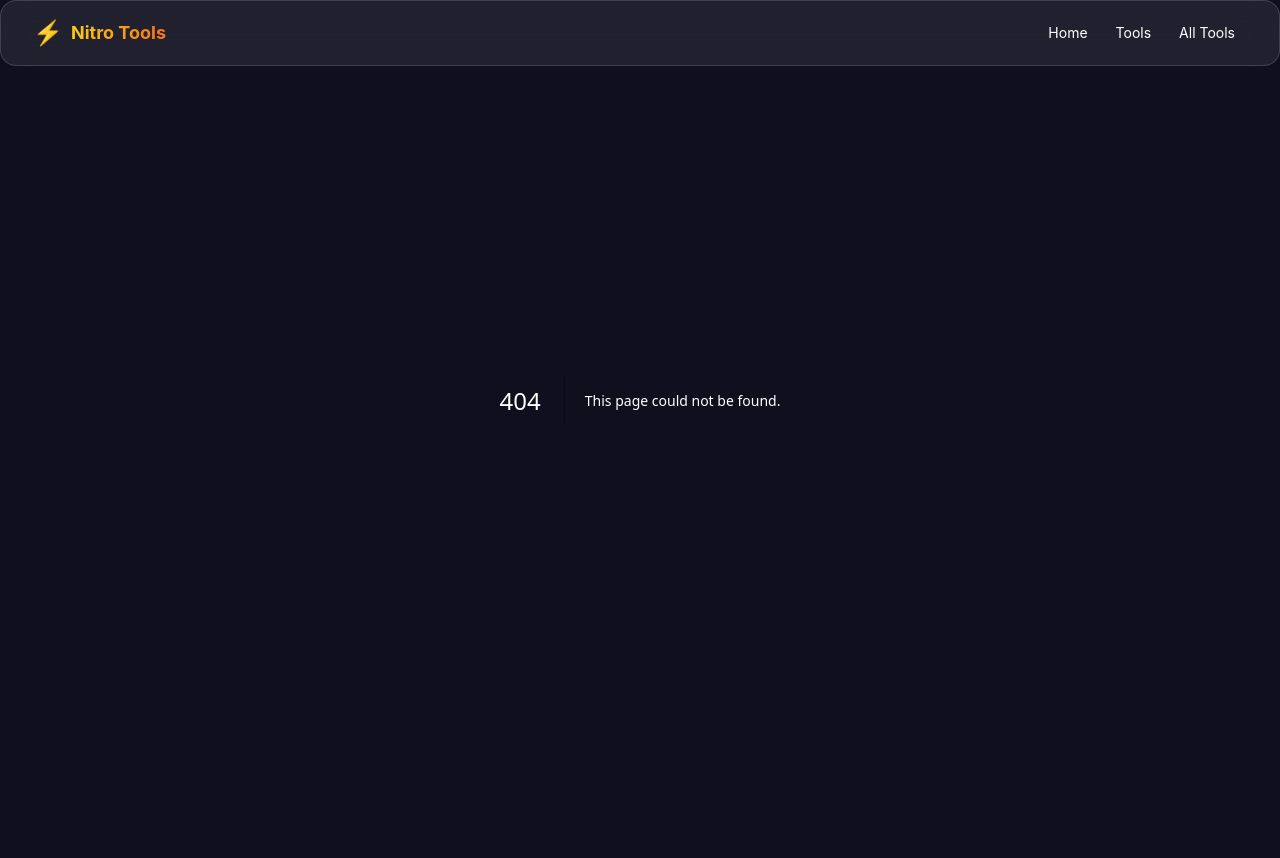
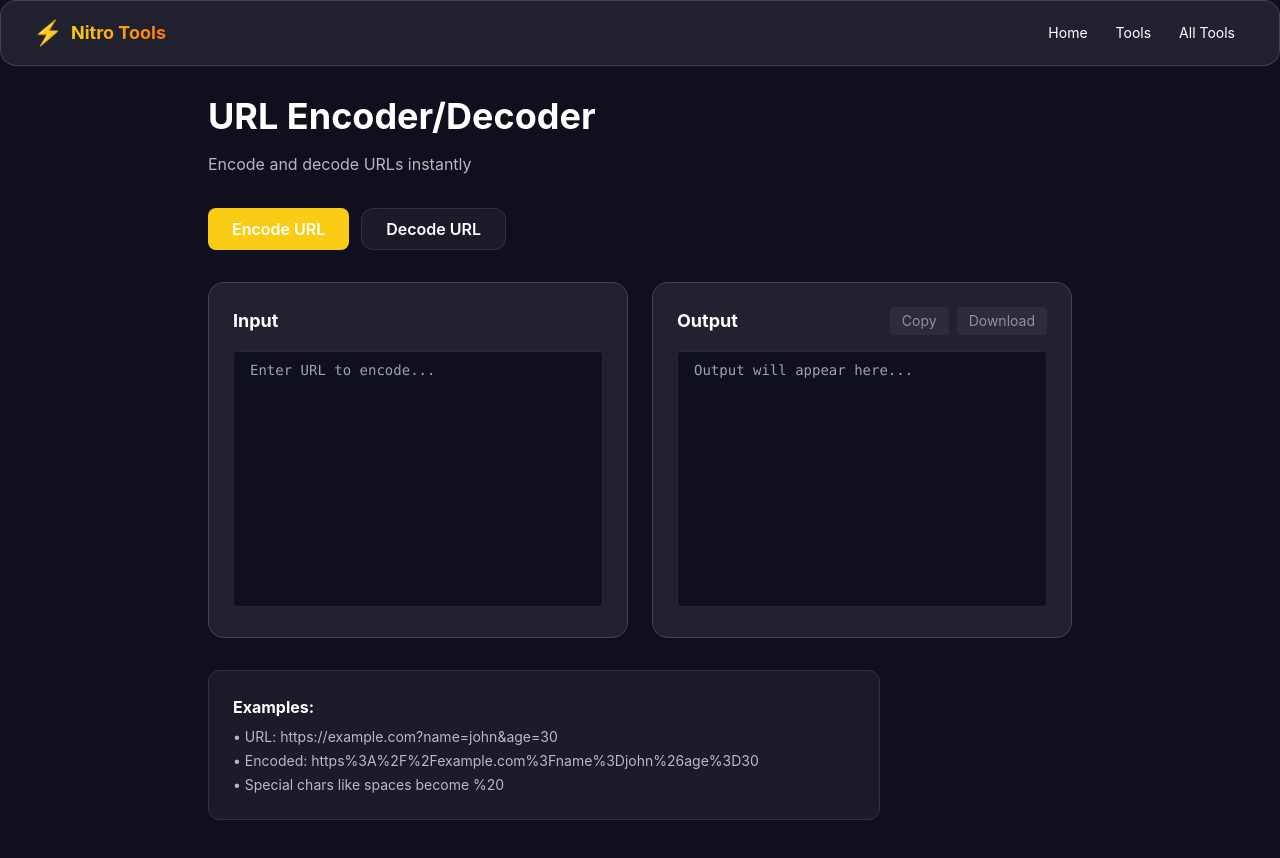
Before and after one commit to goalandpriority-ui/Nitro-Tools, a Next.js app: page /tools/developer/url-encoder in a window 1280 px wide. Before the commit this address had no page. Shown: the top 858 px of the page. Before the commit the page ends 800 px from the top, so only its background shows below. Built offline with nearby package versions, Linux system fonts and the light colour scheme.

Commit message:
Add URL encoder/decoder page component

```diff
--- /dev/null
+++ b/app/tools/developer/url-encoder/page.js
@@ -0,0 +1,124 @@
+'use client'
+
+import { useState } from 'react'
+
+export default function UrlEncoderPage() {
+  const [input, setInput] = useState('')
+  const [output, setOutput] = useState('')
+  const [mode, setMode] = useState('encode')
+
+  const handleEncode = () => {
+    try {
+      const encoded = encodeURIComponent(input)
+      setOutput(encoded)
+      setMode('encode')
+    } catch (e) {
+      setOutput('Error: ' + e.message)
+    }
+  }
+
+  const handleDecode = () => {
+    try {
+      const decoded = decodeURIComponent(input)
+      setOutput(decoded)
+      setMode('decode')
+    } catch (e) {
+      setOutput('Error: Invalid URL encoding')
+    }
+  }
+
+  const copyOutput = () => {
+    navigator.clipboard.writeText(output)
+  }
+
+  const downloadOutput = () => {
+    const element = document.createElement('a')
+    element.setAttribute('href', 'data:text/plain;charset=utf-8,' + encodeURIComponent(output))
+    element.setAttribute('download', `url-${mode}.txt`)
+    element.style.display = 'none'
+    document.body.appendChild(element)
+    element.click()
+    document.body.removeChild(element)
+  }
+
+  return (
+    <div className="pt-24 pb-16 min-h-screen">
+      <div className="max-w-4xl mx-auto px-4">
+        <h1 className="text-4xl font-bold mb-4">URL Encoder/Decoder</h1>
+        <p className="text-white/70 mb-8">Encode and decode URLs instantly</p>
+
+        <div className="flex gap-3 mb-8">
+          <button
+            onClick={handleEncode}
+            className={`px-6 py-2 rounded-lg font-semibold transition ${
+              mode === 'encode'
+                ? 'bg-yellow-400 text-white'
+                : 'glass hover:bg-white/10'
+            }`}
+          >
+            Encode URL
+          </button>
+          <button
+            onClick={handleDecode}
+            className={`px-6 py-2 rounded-lg font-semibold transition ${
+              mode === 'decode'
+                ? 'bg-yellow-400 text-white'
+                : 'glass hover:bg-white/10'
+            }`}
+          >
+            Decode URL
+          </button>
+        </div>
+
+        <div className="grid grid-cols-1 lg:grid-cols-2 gap-6">
+          <div className="glass-lg p-6">
+            <h2 className="text-lg font-bold mb-4">Input</h2>
+            <textarea
+              value={input}
+              onChange={(e) => setInput(e.target.value)}
+              placeholder={mode === 'encode' ? 'Enter URL to encode...' : 'Enter encoded URL to decode...'}
+              className="w-full h-64 bg-dark-bg border border-white/10 rounded px-4 py-2 text-white focus:border-yellow-400 outline-none resize-none font-mono text-sm"
+            />
+          </div>
+
+          <div className="glass-lg p-6">
+            <div className="flex justify-between items-center mb-4">
+              <h2 className="text-lg font-bold">Output</h2>
+              <div className="flex gap-2">
+                <button
+                  onClick={copyOutput}
+                  disabled={!output}
+                  className="px-3 py-1 text-sm bg-white/10 rounded hover:bg-white/20 disabled:opacity-50 transition"
+                >
+                  Copy
+                </button>
+                <button
+                  onClick={downloadOutput}
+                  disabled={!output}
+                  className="px-3 py-1 text-sm bg-white/10 rounded hover:bg-white/20 disabled:opacity-50 transition"
+                >
+                  Download
+                </button>
+              </div>
+            </div>
+            <textarea
+              value={output}
+              readOnly
+              className="w-full h-64 bg-dark-bg border border-white/10 rounded px-4 py-2 text-white outline-none resize-none font-mono text-sm"
+              placeholder="Output will appear here..."
+            />
+          </div>
+        </div>
+
+        <div className="glass p-6 max-w-2xl mt-8">
+          <h3 className="font-bold mb-2">Examples:</h3>
+          <ul className="text-sm text-white/70 space-y-1">
+            <li>• URL: https://example.com?name=john&age=30</li>
+            <li>• Encoded: https%3A%2F%2Fexample.com%3Fname%3Djohn%26age%3D30</li>
+            <li>• Special chars like spaces become %20</li>
+          </ul>
+        </div>
+      </div>
+    </div>
+  )
+                }
```
